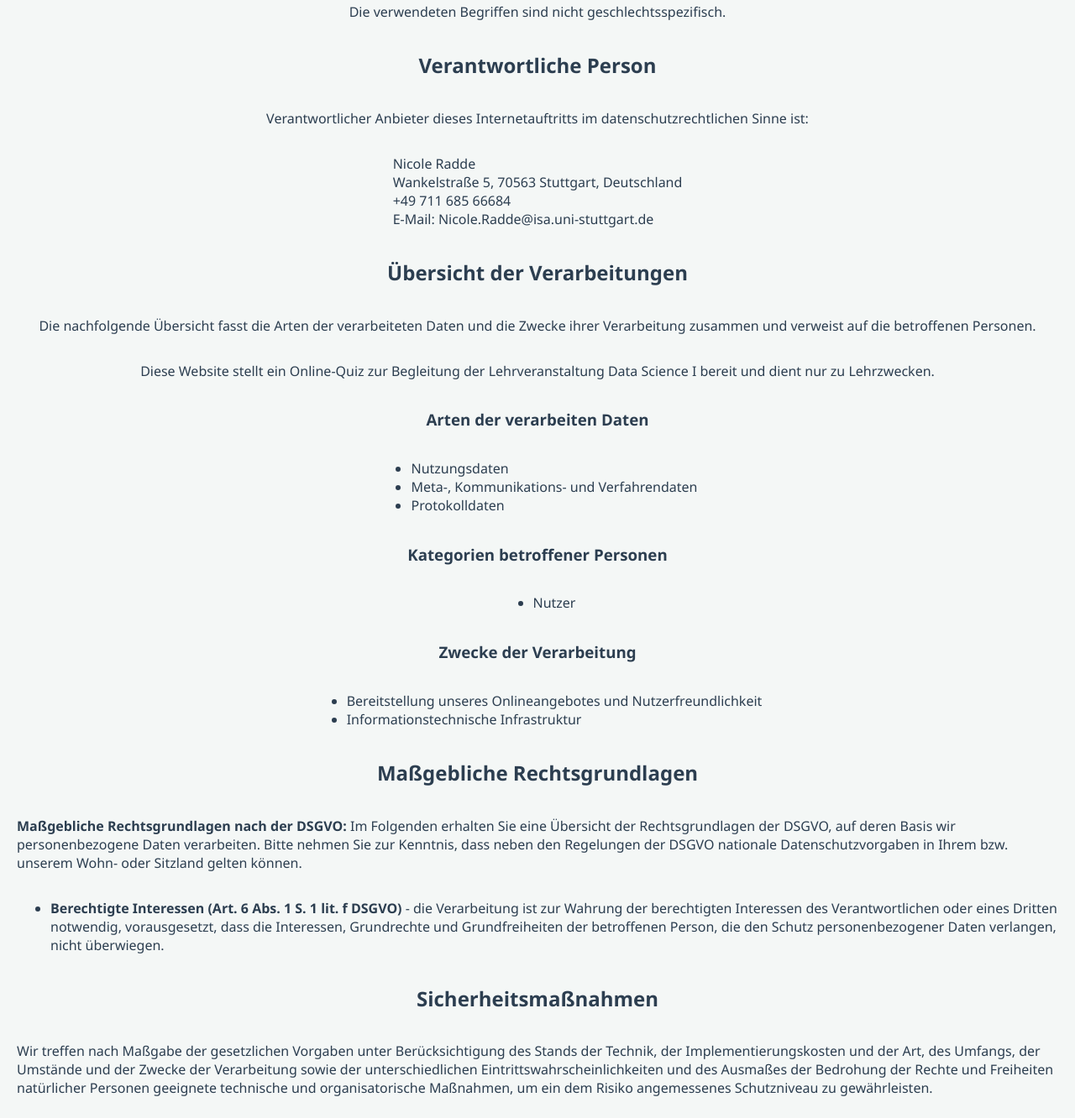
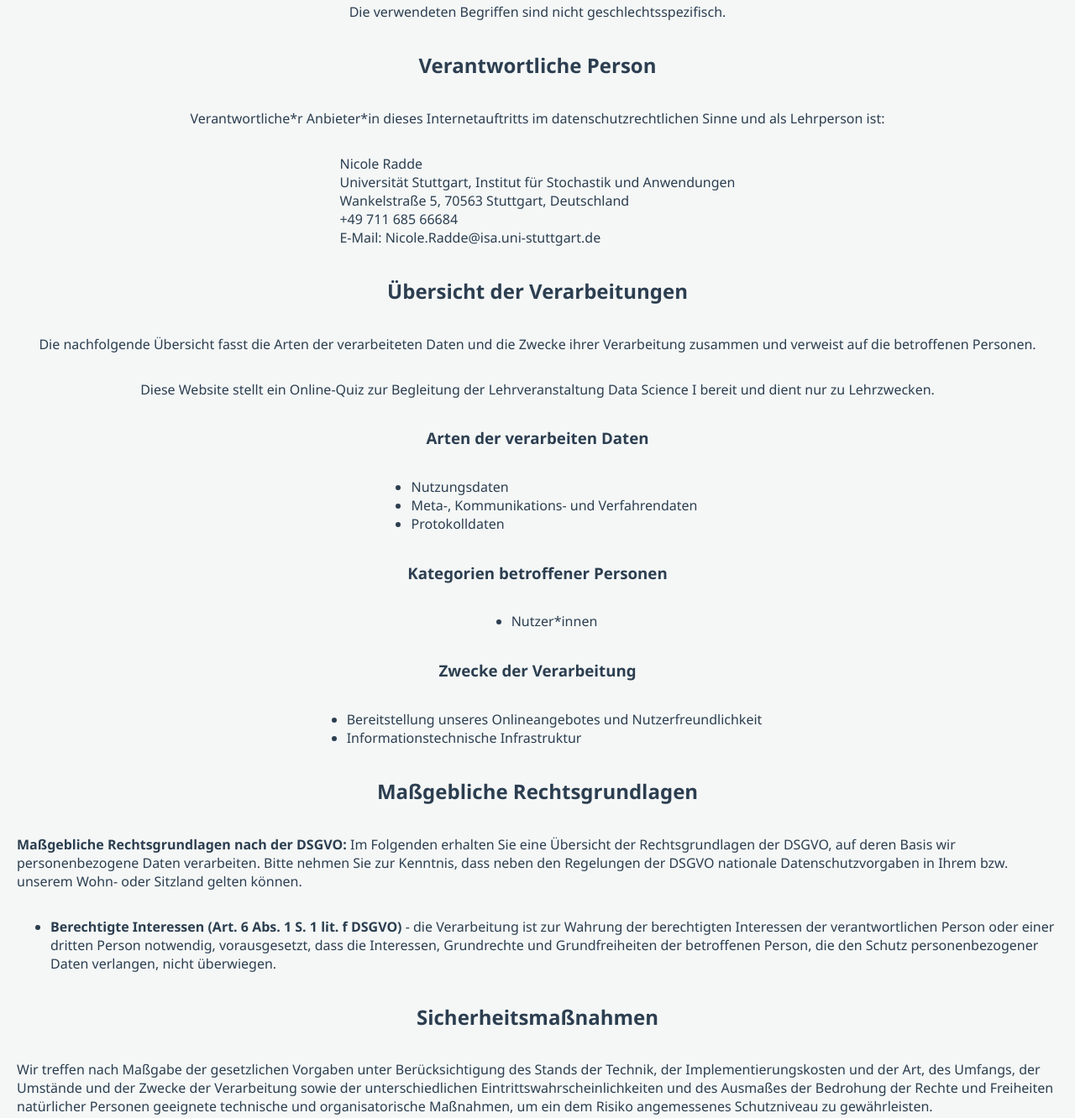
Before and after one commit to Systems-Theory-in-Systems-Biology/DataScienceQuizzes, a plain HTML site: page datenschutz.html in a window 1280 px wide. Shown: the part 217-1549 px from the top of the page at 84% size. Drawn offline with Linux system fonts and the light colour scheme.

Commit message:
Adapting to gender-neutral formulations and providing clearer references to the university.

```diff
--- a/datenschutz.html
+++ b/datenschutz.html
@@ -13,8 +13,8 @@
     <p>Die verwendeten Begriffen sind nicht geschlechtsspezifisch.</p>
 
     <h2>Verantwortliche Person</h2>
-    <p>Verantwortlicher Anbieter dieses Internetauftritts im datenschutzrechtlichen Sinne ist:</p>
-    <p>Nicole Radde <br> Wankelstraße 5, 70563 Stuttgart, Deutschland<br> +49 711 685 66684 <br> E-Mail: Nicole.Radde@isa.uni-stuttgart.de</p>
+    <p>Verantwortliche*r Anbieter*in dieses Internetauftritts im datenschutzrechtlichen Sinne und als Lehrperson ist:</p>
+    <p>Nicole Radde <br> Universität Stuttgart, Institut für Stochastik und Anwendungen <br> Wankelstraße 5, 70563 Stuttgart, Deutschland<br> +49 711 685 66684 <br> E-Mail: Nicole.Radde@isa.uni-stuttgart.de</p>
 
     <h2>Übersicht der Verarbeitungen</h2>
     <p>Die nachfolgende Übersicht fasst die Arten der verarbeiteten Daten und die Zwecke ihrer Verarbeitung zusammen und verweist auf die betroffenen Personen.</p>
@@ -29,7 +29,7 @@
 
     <h3>Kategorien betroffener Personen</h3>
     <ul>
-        <li>Nutzer</li>
+        <li>Nutzer*innen</li>
     </ul>
 
     <h3>Zwecke der Verarbeitung</h3>
@@ -41,18 +41,18 @@
     <h2>Maßgebliche Rechtsgrundlagen</h2>
     <p><strong>Maßgebliche Rechtsgrundlagen nach der DSGVO:</strong> Im Folgenden erhalten Sie eine Übersicht der Rechtsgrundlagen der DSGVO, auf deren Basis wir personenbezogene Daten verarbeiten. Bitte nehmen Sie zur Kenntnis, dass neben den Regelungen der DSGVO nationale Datenschutzvorgaben in Ihrem bzw. unserem Wohn- oder Sitzland gelten können.</p>
     <ul>
-        <li><strong>Berechtigte Interessen (Art. 6 Abs. 1 S. 1 lit. f DSGVO)</strong> - die Verarbeitung ist zur Wahrung der berechtigten Interessen des Verantwortlichen oder eines Dritten notwendig, vorausgesetzt, dass die Interessen, Grundrechte und Grundfreiheiten der betroffenen Person, die den Schutz personenbezogener Daten verlangen, nicht überwiegen.</li>
+        <li><strong>Berechtigte Interessen (Art. 6 Abs. 1 S. 1 lit. f DSGVO)</strong> - die Verarbeitung ist zur Wahrung der berechtigten Interessen der verantwortlichen Person oder einer dritten Person notwendig, vorausgesetzt, dass die Interessen, Grundrechte und Grundfreiheiten der betroffenen Person, die den Schutz personenbezogener Daten verlangen, nicht überwiegen.</li>
     </ul>
 
     <h2>Sicherheitsmaßnahmen</h2>
     <p>Wir treffen nach Maßgabe der gesetzlichen Vorgaben unter Berücksichtigung des Stands der Technik, der Implementierungskosten und der Art, des Umfangs, der Umstände und der Zwecke der Verarbeitung sowie der unterschiedlichen Eintrittswahrscheinlichkeiten und des Ausmaßes der Bedrohung der Rechte und Freiheiten natürlicher Personen geeignete technische und organisatorische Maßnahmen, um ein dem Risiko angemessenes Schutzniveau zu gewährleisten.</p>
     <p>Zu den Maßnahmen gehören insbesondere die Sicherung der Vertraulichkeit, Integrität und Verfügbarkeit von Daten durch Kontrolle des physischen und elektronischen Zugangs zu den Daten als auch des sie betreffenden Zugriffs, der Eingabe, der Weitergabe, der Sicherung der Verfügbarkeit und ihrer Trennung. Des Weiteren haben wir Verfahren eingerichtet, die eine Wahrnehmung von Betroffenenrechten, die Löschung von Daten und Reaktionen auf die Gefährdung der Daten gewährleisten. Ferner berücksichtigen wir den Schutz personenbezogener Daten bereits bei der Entwicklung bzw. Auswahl von Hardware, Software sowie Verfahren entsprechend dem Prinzip des Datenschutzes, durch Technikgestaltung und durch datenschutzfreundliche Voreinstellungen.</p>
-    <p>Sicherung von Online-Verbindungen durch TLS-/SSL-Verschlüsselungstechnologie (HTTPS): Um die Daten der Nutzer, die über unsere Online-Dienste übertragen werden, vor unerlaubten Zugriffen zu schützen, setzen wir auf die TLS-/SSL-Verschlüsselungstechnologie. Secure Sockets Layer (SSL) und Transport Layer Security (TLS) sind die Eckpfeiler der sicheren Datenübertragung im Internet. Diese Technologien verschlüsseln die Informationen, die zwischen der Website oder App und dem Browser des Nutzers (oder zwischen zwei Servern) übertragen werden, wodurch die Daten vor unbefugtem Zugriff geschützt sind. TLS, als die weiterentwickelte und sicherere Version von SSL, gewährleistet, dass alle Datenübertragungen den höchsten Sicherheitsstandards entsprechen. Wenn eine Website durch ein SSL-/TLS-Zertifikat gesichert ist, wird dies durch die Anzeige von HTTPS in der URL signalisiert. Dies dient als ein Indikator für die Nutzer, dass ihre Daten sicher und verschlüsselt übertragen werden.</p>
+    <p>Sicherung von Online-Verbindungen durch TLS-/SSL-Verschlüsselungstechnologie (HTTPS): Um die Daten der Nutzer, die über unsere Online-Dienste übertragen werden, vor unerlaubten Zugriffen zu schützen, setzen wir auf die TLS-/SSL-Verschlüsselungstechnologie. Secure Sockets Layer (SSL) und Transport Layer Security (TLS) sind die Eckpfeiler der sicheren Datenübertragung im Internet. Diese Technologien verschlüsseln die Informationen, die zwischen der Website oder App und dem Browser des Nutzers (oder zwischen zwei Servern) übertragen werden, wodurch die Daten vor unbefugtem Zugriff geschützt sind. TLS, als die weiterentwickelte und sicherere Version von SSL, gewährleistet, dass alle Datenübertragungen den höchsten Sicherheitsstandards entsprechen. Wenn eine Website durch ein SSL-/TLS-Zertifikat gesichert ist, wird dies durch die Anzeige von HTTPS in der URL signalisiert. Dies dient als ein Indikator für die Nutzer*innen, dass ihre Daten sicher und verschlüsselt übertragen werden.</p>
 
 
     <h2>Allgemeine Informationen zur Datenspeicherung und Löschung</h2>
     <p>Soweit innerhalb dieser Datenschutzerklärung keine explizit abweichende Speicherdauer genannt wird, verbleiben Ihre personenbezogenen Daten bei uns, bis der Zweck für die Datenverarbeitung entfällt. Wenn Sie ein berechtigtes Löschersuchen geltend machen oder eine erteilte Einwilligung widerrufen, werden Ihre Daten gelöscht, sofern wir keine anderen rechtlich zulässigen Gründe für die Speicherung unsererseits haben (z.B. steuer- oder handelsrechtliche Aufbewahrungsfristen); im letztgenannten Fall erfolgt die Löschung nach Fortfall dieser Gründe.</p>
-    <p>Da es sich bei diesem Online-Angebot um ein rein statisches Lernquiz ohne Benutzerkonten oder Registrierung handelt, erheben, verarbeiten und speichern wir als Betreiber keinerlei personenbezogene Anwendungs- oder Profildaten auf eigenen Servern. Jegliche Interaktionen mit dem Quiz (wie das Aufrufen von Fragen oder das Berechnen von Punktständen) finden ausschließlich lokal im Arbeitsspeicher Ihres Browsers statt.</p>
+    <p>Da es sich bei diesem Online-Angebot um ein rein statisches Lernquiz ohne Benutzerkonten oder Registrierung handelt, erheben, verarbeiten und speichern wir als Betreiber*innen keinerlei personenbezogene Anwendungs- oder Profildaten auf eigenen Servern. Jegliche Interaktionen mit dem Quiz (wie das Aufrufen von Fragen oder das Berechnen von Punktständen) finden ausschließlich lokal im Arbeitsspeicher Ihres Browsers statt.</p>
 
     <h2>Rechte der betroffenen Personen</h2>
     <p>Rechte der betroffenen Personen aus der DSGVO: Ihnen stehen als Betroffene nach der DSGVO verschiedene Rechte zu, die sich insbesondere aus Art. 15 bis 21 DSGVO ergeben:</p>
@@ -63,7 +63,7 @@
         <li><strong>Recht auf Berechtigung:</strong> Sie haben entsprechend den gesetzlichen Vorgaben das Recht, die Vervollständigung der Sie betreffenden Daten oder die Berichtigung der Sie betreffenden unrichtigen Daten zu verlangen.</li>
         <li><strong>Recht auf Löschung und Einschränkung der Verarbeitung:</strong> Sie haben nach Maßgabe der gesetzlichen Vorgaben das Recht, zu verlangen, dass Sie betreffende Daten unverzüglich gelöscht werden, bzw. alternativ nach Maßgabe der gesetzlichen Vorgaben eine Einschränkung der Verarbeitung der Daten zu verlangen.</li>
         <li><strong>Recht auf Datenübertragbarkeit:</strong> Sie haben das Recht, Sie betreffende Daten, die Sie uns bereitgestellt haben, nach Maßgabe der gesetzlichen Vorgaben in einem strukturierten, gängigen und maschinenlesbaren Format zu erhalten oder deren Übermittlung an einen anderen Verantwortlichen zu fordern.</li>
-        <li><strong>Beschwerde bei Aufsichtsbehörde:</strong>Unbeschadet eines anderweitigen verwaltungsrechtlichen oder gerichtlichen Rechtsbehelfs haben Sie das Recht auf Beschwerde bei einer Datenschutzaufsichtsbehörde, wenn Sie der Ansicht sind, dass die Verarbeitung Ihrer personenbezogenen Daten gegen die DSGVO verstößt. Die Beschwerde kann insbesondere bei einer Aufsichtsbehörde in dem Mitgliedstaat Ihres gewöhnlichen Aufenthaltsorts, Ihres Arbeitsplatzes oder des Orts des mutmaßlichen Verstoßes eingelegt werden.</li>
+        <li><strong>Beschwerde bei Aufsichtsbehörde:</strong> Unbeschadet eines anderweitigen verwaltungsrechtlichen oder gerichtlichen Rechtsbehelfs haben Sie das Recht auf Beschwerde bei einer Datenschutzaufsichtsbehörde, wenn Sie der Ansicht sind, dass die Verarbeitung Ihrer personenbezogenen Daten gegen die DSGVO verstößt. Die Beschwerde kann insbesondere bei einer Aufsichtsbehörde in dem Mitgliedstaat Ihres gewöhnlichen Aufenthaltsorts, Ihres Arbeitsplatzes oder des Orts des mutmaßlichen Verstoßes eingelegt werden.</li>
     </ul>
 
     <h2>Bereitstellung des Onlineangebots und Webhosting</h2>
```
Also changed, not shown: impressum.html (+1 -1 lines).
